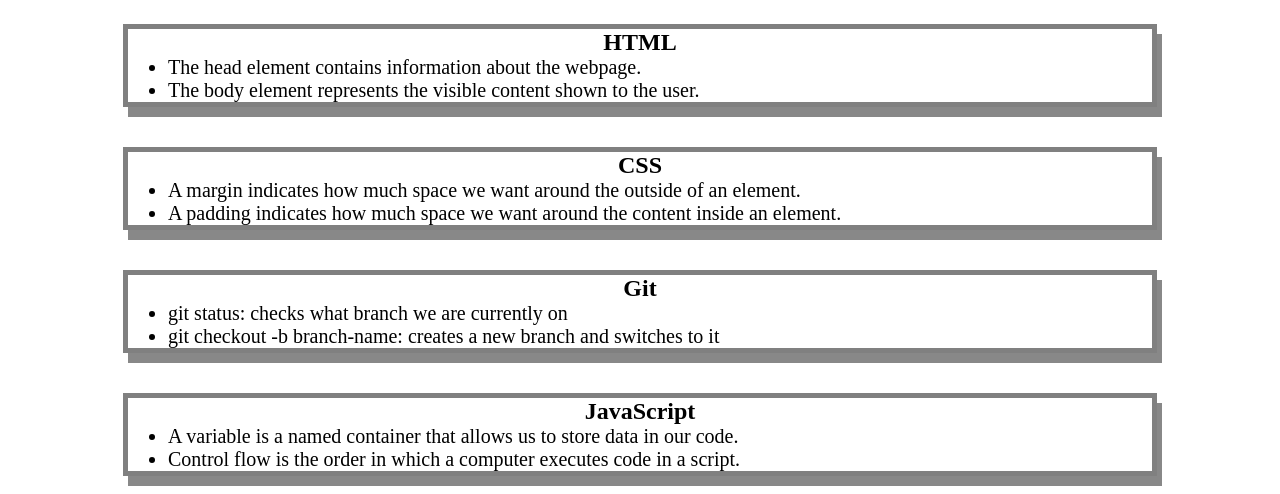
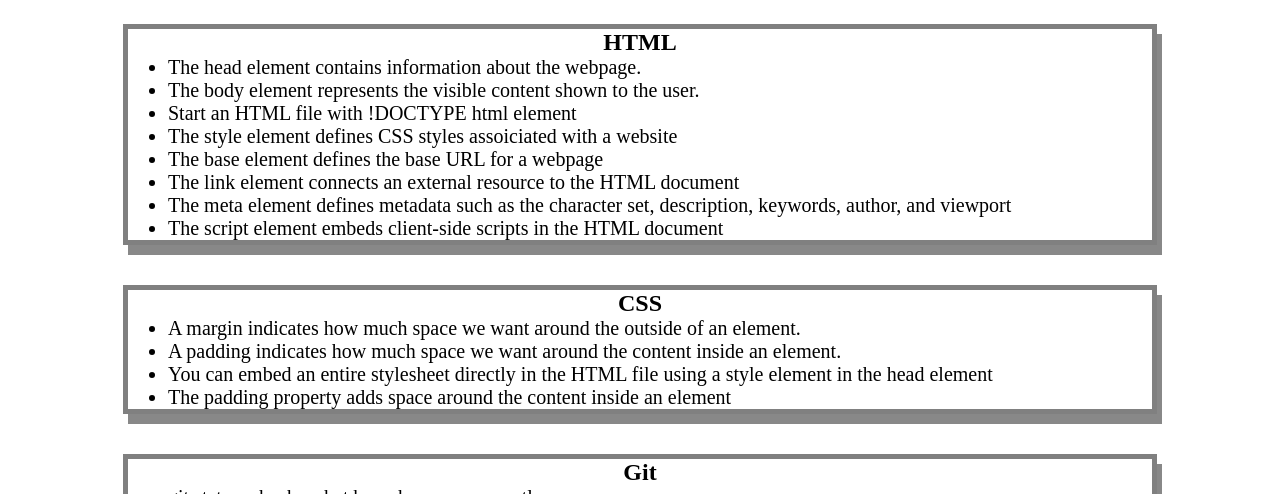
Before and after one commit to brackenluke/prework-study-guide, a plain HTML site: page index.html in a window 1280 px wide. Shown: the part 136-630 px from the top of the page. Drawn offline with Linux system fonts and the light colour scheme.

Commit message:
Update index.html

```diff
--- a/index.html
+++ b/index.html
@@ -21,6 +21,12 @@
         <ul>
           <li>The head element contains information about the webpage.</li>
           <li>The body element represents the visible content shown to the user.</li>
+          <li>Start an HTML file with !DOCTYPE html element</li>
+          <li>The style element defines CSS styles assoiciated with a website</li>
+          <li>The base element defines the base URL for a webpage</li>
+          <li>The link element connects an external resource to the HTML document</li>
+          <li>The meta element defines metadata such as the character set, description, keywords, author, and viewport</Li>
+          <li>The script element embeds client-side scripts in the HTML document</li>
         </ul>
       </section>
 
@@ -29,6 +35,9 @@
         <ul>
           <li>A margin indicates how much space we want around the outside of an element.</li>
           <li>A padding indicates how much space we want around the content inside an element.</li>
+          <li>You can embed an entire stylesheet directly in the HTML file using a style element in the head element</li>
+          <li>The padding property adds space around the content inside an element</li>
+
         </ul>
       </section>
 
```
